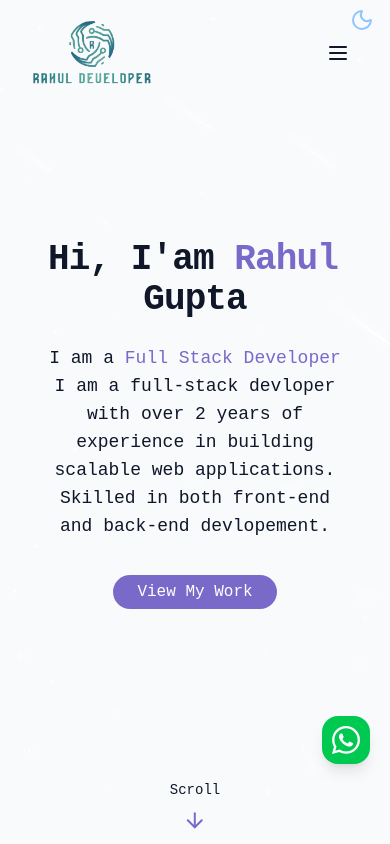
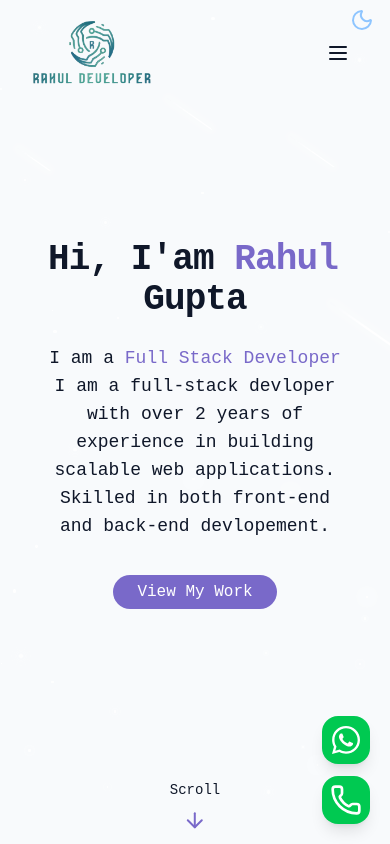
Before and after one commit to Rahul32-code/portfolio, a React (Vite) app: page / in a window 390 px wide. Shown: the top 844 px of the page. Built offline with nearby package versions, Linux system fonts and the light colour scheme; a web font is replaced by a local one.

Commit message:
fix phone

```diff
--- a/src/components/PhoneCall.jsx
+++ b/src/components/PhoneCallApp.jsx
@@ -1,7 +1,7 @@
 import { Phone } from "lucide-react";
 
 
-const PhoneCall = () => {
+const PhoneCallApp = () => {
   return (
     <div className="fixed bottom-5 right-5 z-50 flex items-center justify-center">
       <a
@@ -17,4 +17,4 @@ const PhoneCall = () => {
   );
 };
 
-export default PhoneCall;
+export default PhoneCallApp;
--- a/src/pages/Home.jsx
+++ b/src/pages/Home.jsx
@@ -9,7 +9,7 @@ import StarsBackground from "@/components/StarsBackground";
 import Footer from "@/components/Footer";
 import ExperienceSection from "@/components/ExperienceSection";
 import ButtonWhatsApp from "@/components/ButtonWhatsApp";
-// import PhoneCall from "@/components/phoneCall";
+import PhoneCallApp from "@/components/PhoneCallApp";
 
 const Home = () => {
   return (
@@ -36,7 +36,7 @@ const Home = () => {
       {/* Footer */}
       <Footer />
       <ButtonWhatsApp />
-      {/* <PhoneCall /> */}
+      <PhoneCallApp />
     </div>
   );
 };
```
